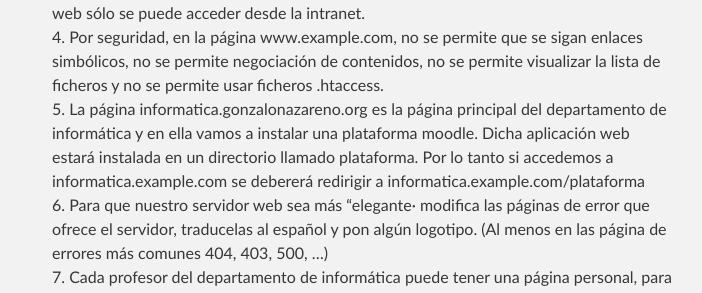
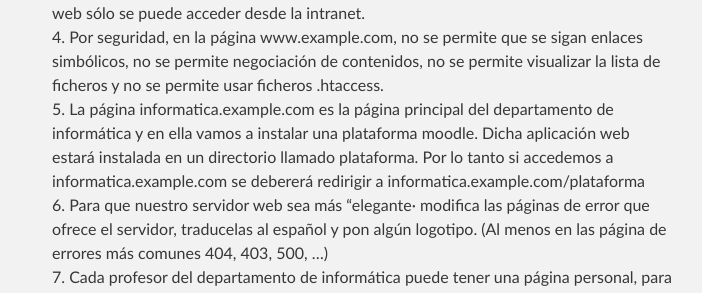
Before and after one commit to josedom24/josedom24.github.io, a Jekyll site: the page built from mod/serviciosgs/proyecto1.md, in a window 1280 px wide and 900 px high, scrolled down 3044 px. Shown: the part 161-454 px from the top of the window, without its empty margins (288-990 px from the left). Built offline with Jekyll 4.4.1, drawn with Linux system fonts in a browser that asks for light colours.

Commit message:
Update proyecto1.md

```diff
--- a/mod/serviciosgs/proyecto1.md
+++ b/mod/serviciosgs/proyecto1.md
@@ -74,7 +74,7 @@ En nuestro servidor debian vamos a instalar un servidor Web apache2 que hagas la
 2. La página www.example.com va a ser la página principal del instituto, por lo que vamos a instlar un CMS wordpress, para ello configura un servidor LAMP.
 3. Instala el programa phpmyadmin para gestionar las bases de datos. A este aplicación web sólo se puede acceder desde la intranet.
 4. Por seguridad, en la página www.example.com, no se permite que se sigan enlaces simbólicos, no se permite negociación de contenidos, no se permite visualizar la lista de ficheros y no se permite usar ficheros .htaccess.
-5. La página informatica.gonzalonazareno.org es la página principal del departamento de informática y en ella vamos a instalar una plataforma moodle. Dicha aplicación web estará instalada en un directorio llamado plataforma. Por lo tanto si accedemos a informatica.example.com se debererá redirigir a informatica.example.com/plataforma
+5. La página informatica.example.com es la página principal del departamento de informática y en ella vamos a instalar una plataforma moodle. Dicha aplicación web estará instalada en un directorio llamado plataforma. Por lo tanto si accedemos a informatica.example.com se debererá redirigir a informatica.example.com/plataforma
 6. Para que nuestro servidor web sea más "elegante· modifica las páginas de error que ofrece el servidor, traducelas al español y pon algún logotipo. (Al menos en las página de errores más comunes 404, 403, 500, ...)
 7. Cada profesor del departamento de informática puede tener una página personal, para ello usa el módulo public_html. En esta página personal se debe poder ejecutar php y poder ser configurada usando ficheros .htaccess.
 8. Para llevar una estadistica de visitas y accesos instala la aplicación awstats en cada uno de los virtual hosts.
```
